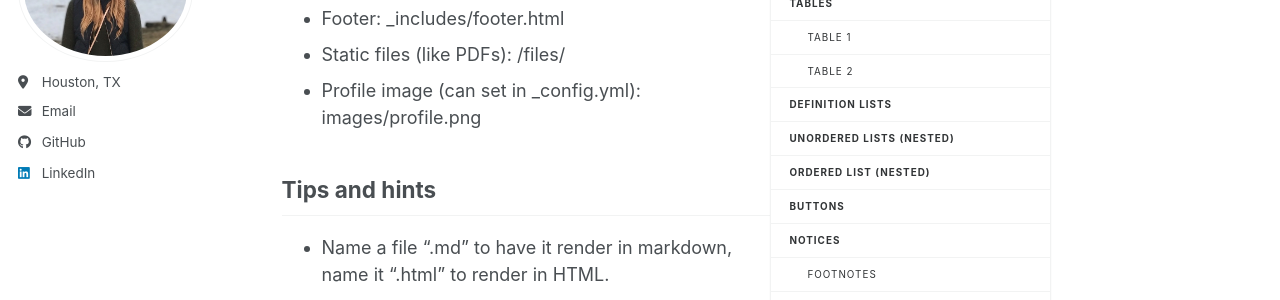
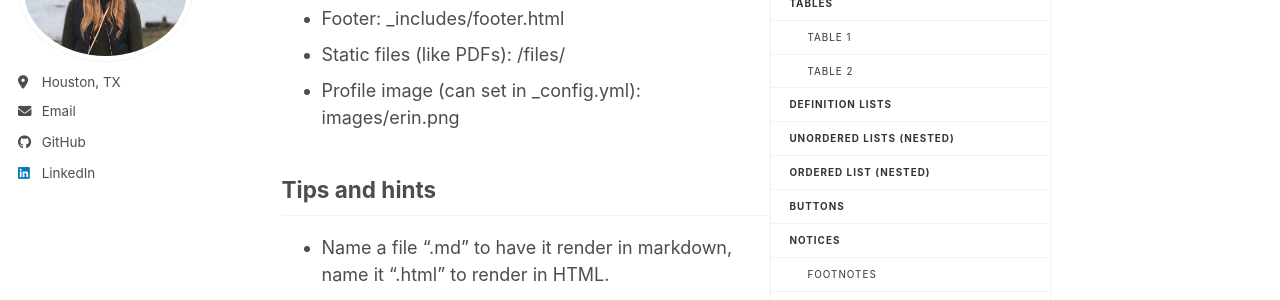
Before and after one commit to eknovoa/eknovoa.github.io, a Jekyll site: the page built from _pages/markdown.md, in a window 1280 px wide and 900 px high, scrolled down 382 px. Shown: the part 180-480 px from the top of the window. Built offline with Jekyll 4.4.1, drawn with Linux system fonts in a browser that asks for light colours; emoji names are drawn with the system emoji font; a script bundle is joined from its source files by our own code; library files that are not in the unit come from our copies.

Commit message:
fixing resume

```diff
--- a/_pages/markdown.md
+++ b/_pages/markdown.md
@@ -22,7 +22,7 @@
   * _talks/
 * Footer: _includes/footer.html
 * Static files (like PDFs): /files/
-* Profile image (can set in _config.yml): images/profile.png
+* Profile image (can set in _config.yml): images/erin.png
 
 ## Tips and hints
 
```
